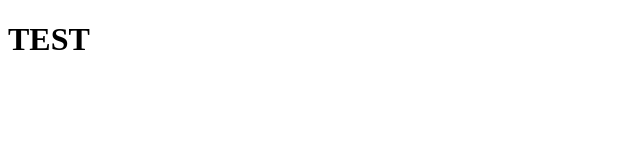
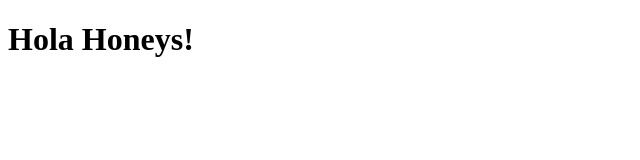
Before and after one commit to Adrian-T-Hernandez/Adrian-T-Hernandez.github.io, a plain HTML site: page index.html in a window 1280 px wide. Shown: the whole page, without its empty margins (0-640 px from the left). Drawn offline with Linux system fonts and the light colour scheme.

Commit message:
Update index.html

```diff
--- a/index.html
+++ b/index.html
@@ -9,6 +9,6 @@
 
 
 
-    <h1>TEST</h1>
+    <h1>Hola Honeys!</h1>
 </body>
 </html>
```
